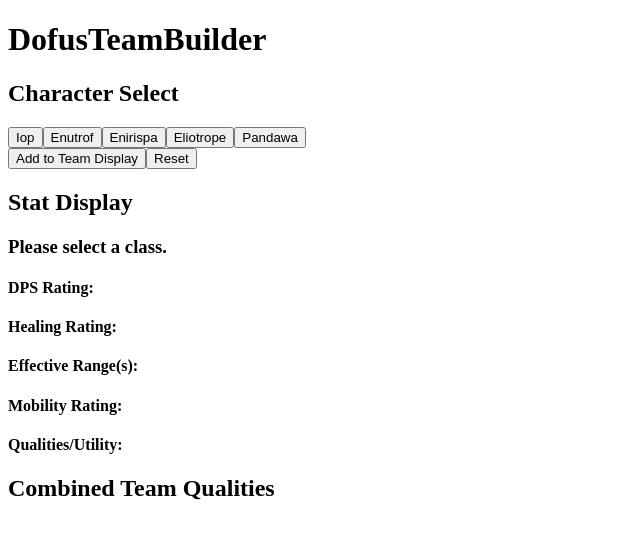
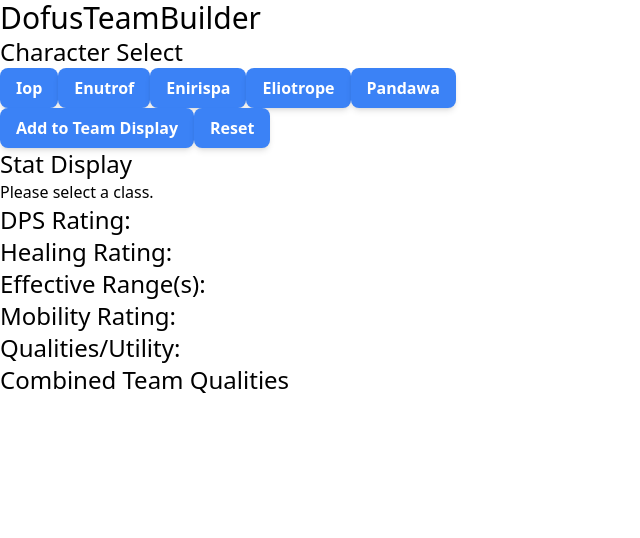
Before and after one commit to Deen-q/dofusTeamBuilder, a React (Create React App) app: page / in a window 1280 px wide. Shown: the top 538 px of the page, without its empty margins (0-640 px from the left). Built offline with nearby package versions, Linux system fonts and the light colour scheme.

Commit message:
basic tailwind.css

```diff
--- a/package.json
+++ b/package.json
@@ -39,5 +39,8 @@
       "last 1 firefox version",
       "last 1 safari version"
     ]
+  },
+  "devDependencies": {
+    "tailwindcss": "^3.4.17"
   }
 }
--- a/src/App.tsx
+++ b/src/App.tsx
@@ -4,11 +4,12 @@
 import { SiteProvider } from './context/SiteContext';
 import TeamPreview from './components/TeamPreview';
 import QualitiesPreview from './components/QualitiesPreview';
+import './index.css';
 
 export default function App() {
   return (
     <>
-      <h1>DofusTeamBuilder</h1>
+      <h1 className='text-3xl'>DofusTeamBuilder</h1>
       <SiteProvider>
         <CharacterSelect />
         <CharacterDisplay />
--- a/src/components/CharacterSelect.tsx
+++ b/src/components/CharacterSelect.tsx
@@ -47,10 +47,11 @@
 
     return (
         <div>
-            <h2>Character Select</h2>
+            <h2 className='text-2xl'>Character Select</h2>
             <div>
                 {dofusClasses.map((item, index) => (
                     <button
+                        className="btn"
                         key={index}
                         // onMouseEnter={() => hoverButton(item.dpsRating)} // implement hover later
                         onClick={() => handleSelection(item)}
@@ -59,11 +60,11 @@
                     </button>
                 ))}
             </div>
-            <button onClick={() => addToTeamDisplay()}
+            <button className="btn" onClick={() => addToTeamDisplay()}
             >
                 Add to Team Display
             </button>
-            <button onClick={() => resetTeamPreview()}
+            <button className="btn" onClick={() => resetTeamPreview()}
             >
                 Reset
             </button>
--- a/src/components/QualitiesPreview.tsx
+++ b/src/components/QualitiesPreview.tsx
@@ -20,7 +20,7 @@
 
     return (
         <>
-            <h2>Combined Team Qualities</h2>
+            <h2 className='text-2xl'>Combined Team Qualities</h2>
             <ul>
                 {selectedCharacter && Array.from(noDupesList).map((quality, index) =>
                     // [noDupesList].map did not work - I guess Array.from converts to an arr 'earlier'?
--- a/src/components/StatDisplay.tsx
+++ b/src/components/StatDisplay.tsx
@@ -15,16 +15,16 @@
 
     return (
         <div>
-            <h2>Stat Display</h2>
+            <h2 className='text-2xl'>Stat Display</h2>
             {selectedCharacter ?
                 <h3>{selectedCharacter?.className}</h3> : <h3>Please select a class.</h3>
             }
-            <h4>DPS Rating: {selectedCharacter?.dpsRating}</h4>
-            <h4>Healing Rating: {selectedCharacter?.healingRating}</h4>
+            <h4 className='text-2xl'>DPS Rating: {selectedCharacter?.dpsRating}</h4>
+            <h4 className='text-2xl'>Healing Rating: {selectedCharacter?.healingRating}</h4>
             {/* Likely need a Shield Point rating */}
-            <h4>Effective Range(s): {selectedCharacter?.effectiveRange.join(", ")}</h4>
-            <h4>Mobility Rating: {selectedCharacter?.mobilityRating}</h4>
-            <h4>Qualities/Utility:</h4>
+            <h4 className='text-2xl'>Effective Range(s): {selectedCharacter?.effectiveRange.join(", ")}</h4>
+            <h4 className='text-2xl'>Mobility Rating: {selectedCharacter?.mobilityRating}</h4>
+            <h4 className='text-2xl'>Qualities/Utility:</h4>
             <ul>
                 {selectedCharacter?.qualities.map((item, index) => (
                     <li key={index}>{item}</li>))
--- a/src/components/TeamPreview.tsx
+++ b/src/components/TeamPreview.tsx
@@ -22,8 +22,8 @@
         <div>
             {teamDisplay.map((item, index) => (
                 <div>
-                    <p key={index}>{item}</p> {/*appended class*/}
-                    <button onClick={() => deleteByIndex(index)}
+                    <p className='text-2xl' key={index}>{item}</p> {/*appended class*/}
+                    <button className='btn' onClick={() => deleteByIndex(index)}
                     >
                         Delete
                     </button>
--- /dev/null
+++ b/src/index.css
@@ -0,0 +1,18 @@
+@tailwind base;
+@tailwind components;
+@tailwind utilities;
+
+.btn {
+    @apply
+    px-4 py-2
+    bg-blue-500
+    text-white
+    font-semibold
+    rounded-lg
+    shadow-md
+    hover:bg-blue-700
+    focus:outline-none
+    focus:ring-2
+    focus:ring-blue-400
+    focus:ring-opacity-75;
+}
--- /dev/null
+++ b/tailwind.config.js
@@ -0,0 +1,10 @@
+/** @type {import('tailwindcss').Config} */
+module.exports = {
+  content: [
+    "./src/**/*.{js,jsx,ts,tsx}",
+  ],
+  theme: {
+    extend: {},
+  },
+  plugins: [],
+}
```
Also changed, not shown: 1 other file (tests, documents, lock files or other folders).
